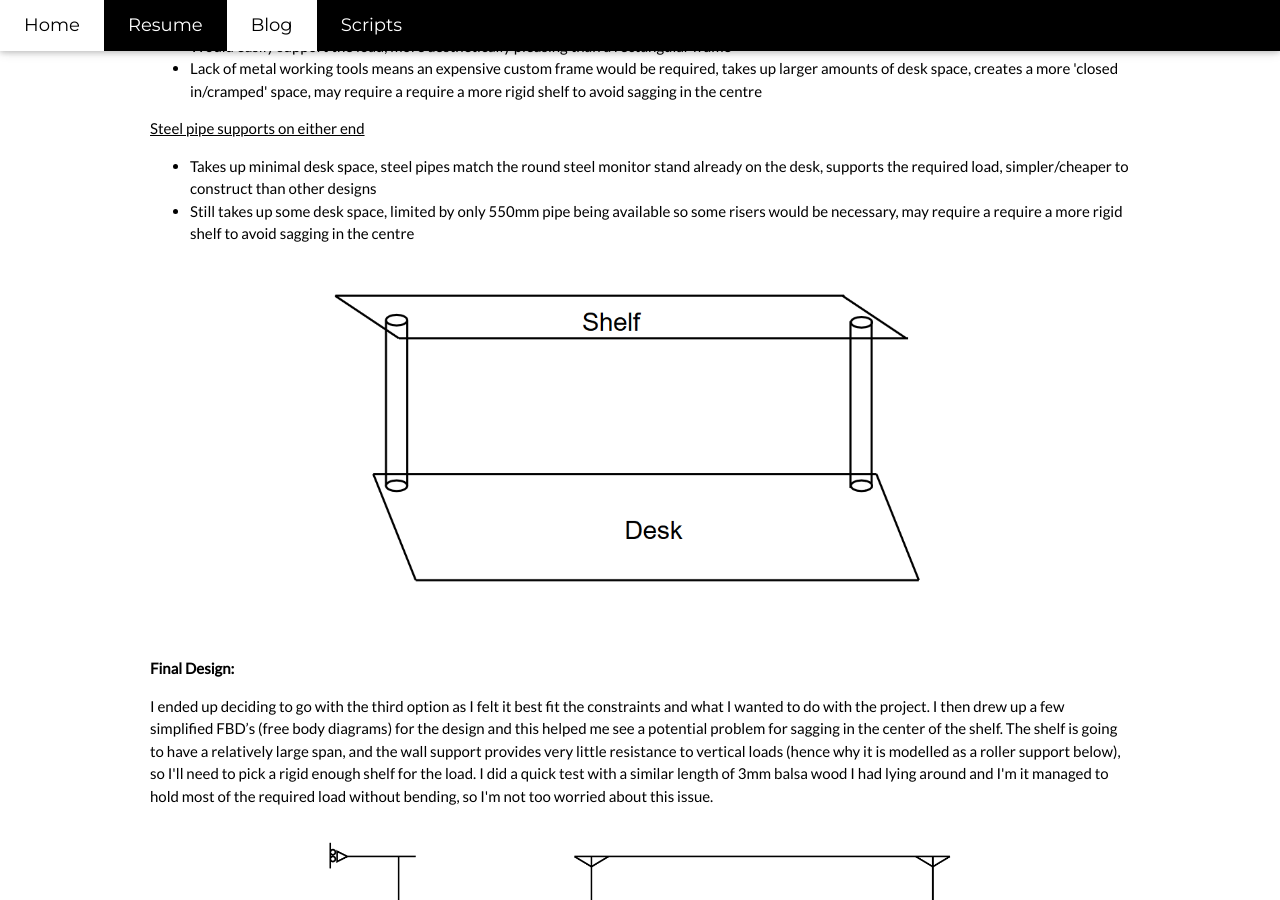
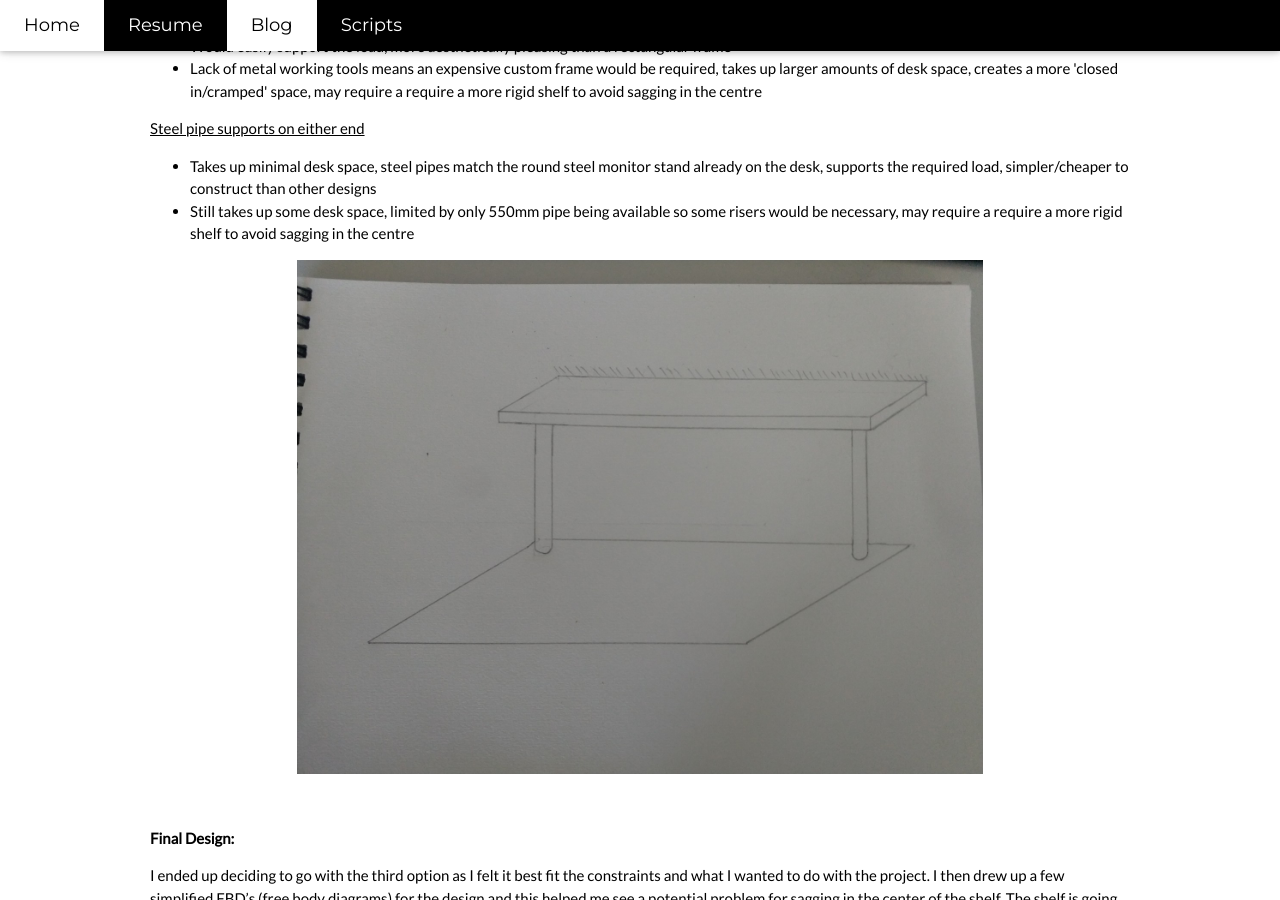
Before and after one commit to dmgilbert/dmgilbert.github.io, a Jekyll site: the page built from _posts/Project/2020-08-25-a-shelf-above-my-desk.markdown, in a window 1280 px wide and 900 px high, scrolled down 686 px. Built offline with Jekyll 4.4.1, drawn with Linux system fonts in a browser that asks for light colours.

Commit message:
Update 2020-08-25-a-shelf-above-my-desk.markdown

```diff
--- a/_posts/Project/2020-08-25-a-shelf-above-my-desk.markdown
+++ b/_posts/Project/2020-08-25-a-shelf-above-my-desk.markdown
@@ -39,7 +39,7 @@ __Designs:__
 - Takes up minimal desk space, steel pipes match the round steel monitor stand already on the desk, supports the required load, simpler/cheaper to construct than other designs
 - Still takes up some desk space, limited by only 550mm pipe being available so some risers would be necessary, may require a require a more rigid shelf to avoid sagging in the centre
 
-<div style="text-align: center"><img src="/assets/iso.PNG" width="70%" /></div>
+<div style="text-align: center"><img src="/assets/iso.jpg" width="70%" /></div>
 
 <br/>
 
```
